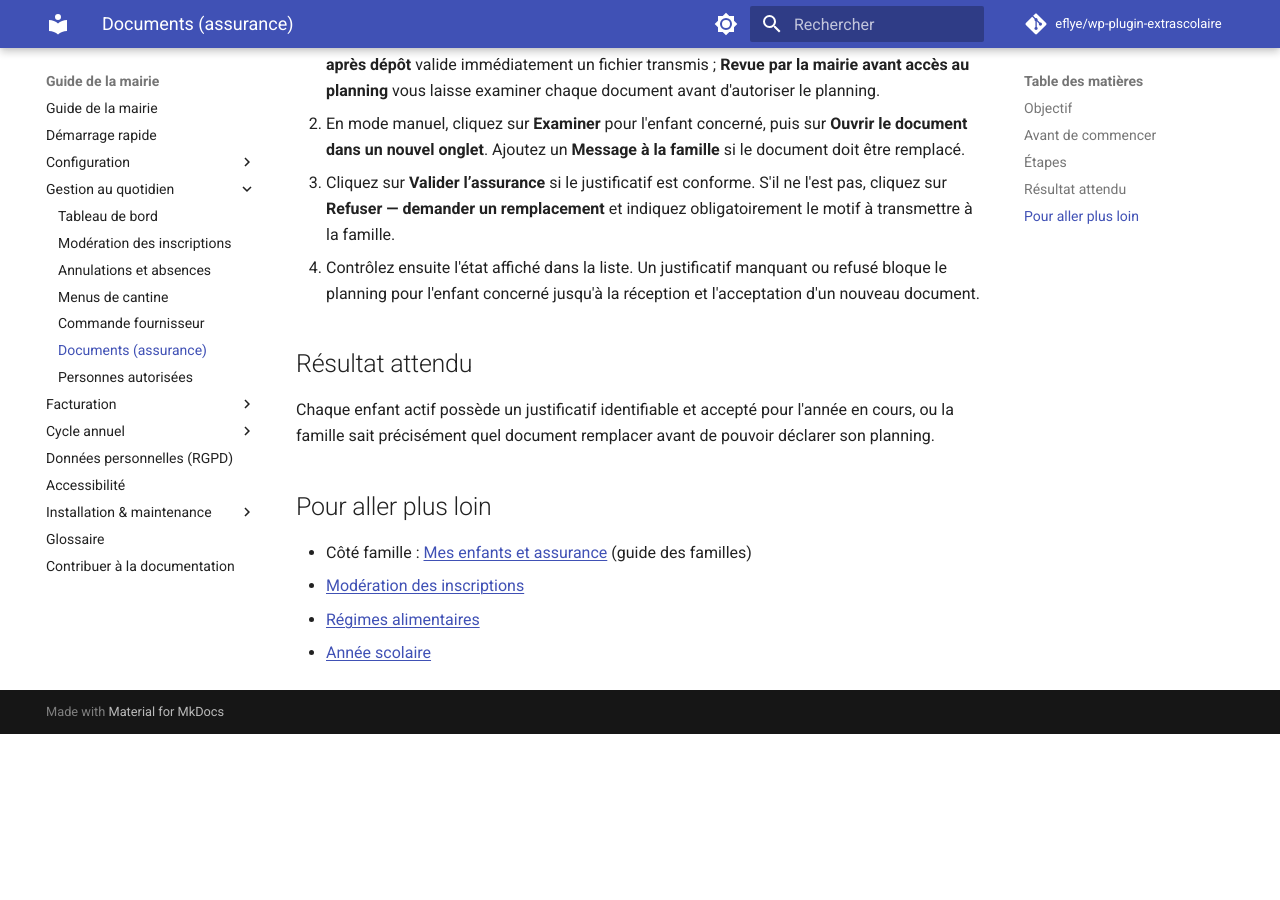
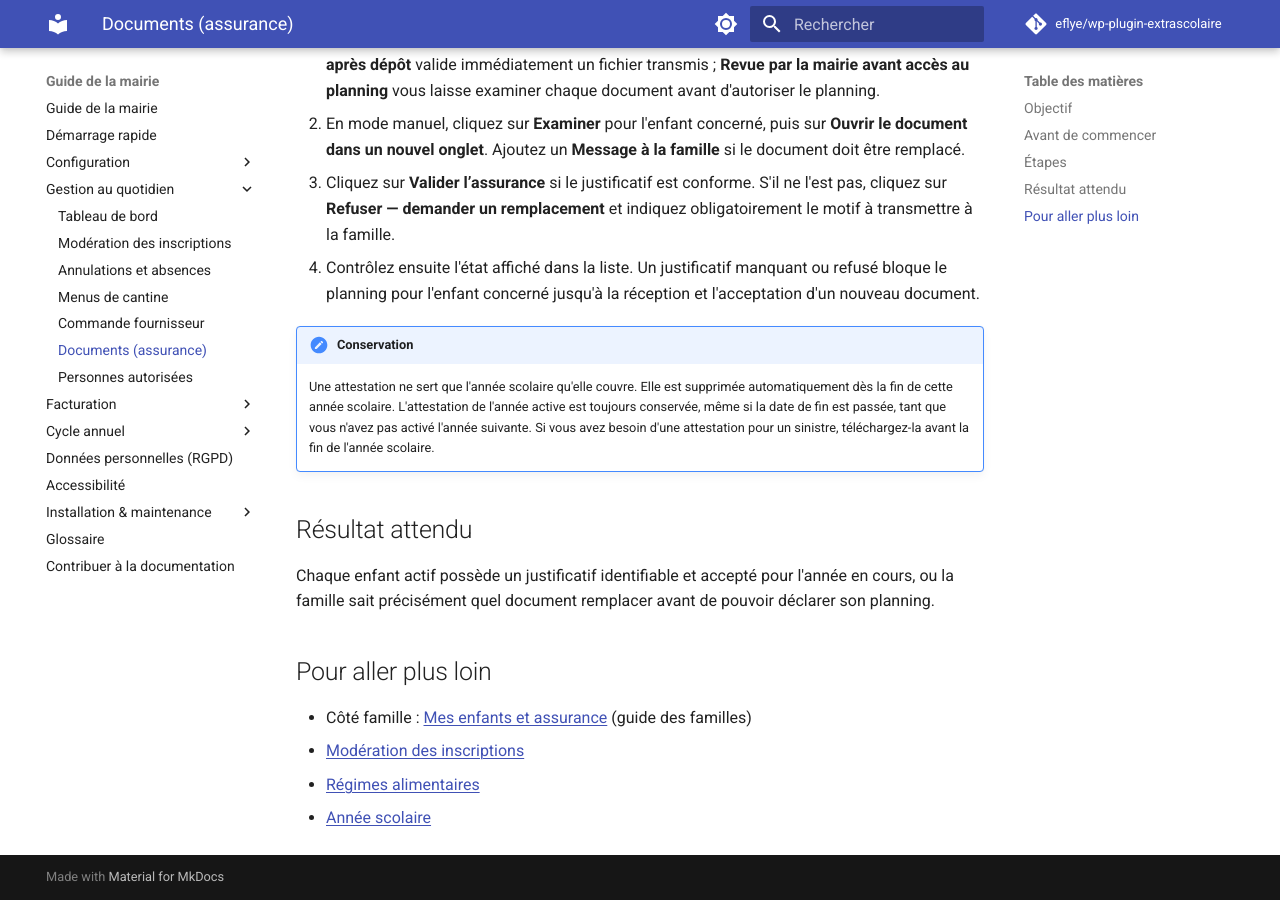
Before and after one commit to eflye/wp-plugin-extrascolaire, an MkDocs documentation site: the page built from documentation/gestion-quotidienne/documents-assurance.md, in a window 1280 px wide and 900 px high, scrolled down 1566 px. Built offline with MkDocs 1.6.1 and Material for MkDocs 9.7.7, drawn with Linux system fonts in a browser that asks for light colours; comment, search, counter and statistics services are not loaded; before the commit the page ends 2300 px from its top, so only the background shows below that.

Commit message:
RGPD-11: guide mairie — conservation des attestations d'assurance
Co-Authored-By: Claude Opus 5.5 <noreply@anthropic.com>
Claude-Session: https://claude.ai/code/session_01JjbusyBQDpFka9m4dZ3TRz

```diff
--- a/documentation/gestion-quotidienne/documents-assurance.md
+++ b/documentation/gestion-quotidienne/documents-assurance.md
@@ -27,6 +27,9 @@ Connectez-vous à WordPress avec un rôle autorisé à gérer les familles. Dema
 5. Cliquez sur **Valider l’assurance** si le justificatif est conforme. S'il ne l'est pas, cliquez sur **Refuser — demander un remplacement** et indiquez obligatoirement le motif à transmettre à la famille.
 6. Contrôlez ensuite l'état affiché dans la liste. Un justificatif manquant ou refusé bloque le planning pour l'enfant concerné jusqu'à la réception et l'acceptation d'un nouveau document.
 
+!!! note "Conservation"
+    Une attestation ne sert que l'année scolaire qu'elle couvre. Elle est supprimée automatiquement dès la fin de cette année scolaire. L'attestation de l'année active est toujours conservée, même si la date de fin est passée, tant que vous n'avez pas activé l'année suivante. Si vous avez besoin d'une attestation pour un sinistre, téléchargez-la avant la fin de l'année scolaire.
+
 ## Résultat attendu
 
 Chaque enfant actif possède un justificatif identifiable et accepté pour l'année en cours, ou la famille sait précisément quel document remplacer avant de pouvoir déclarer son planning.
```
